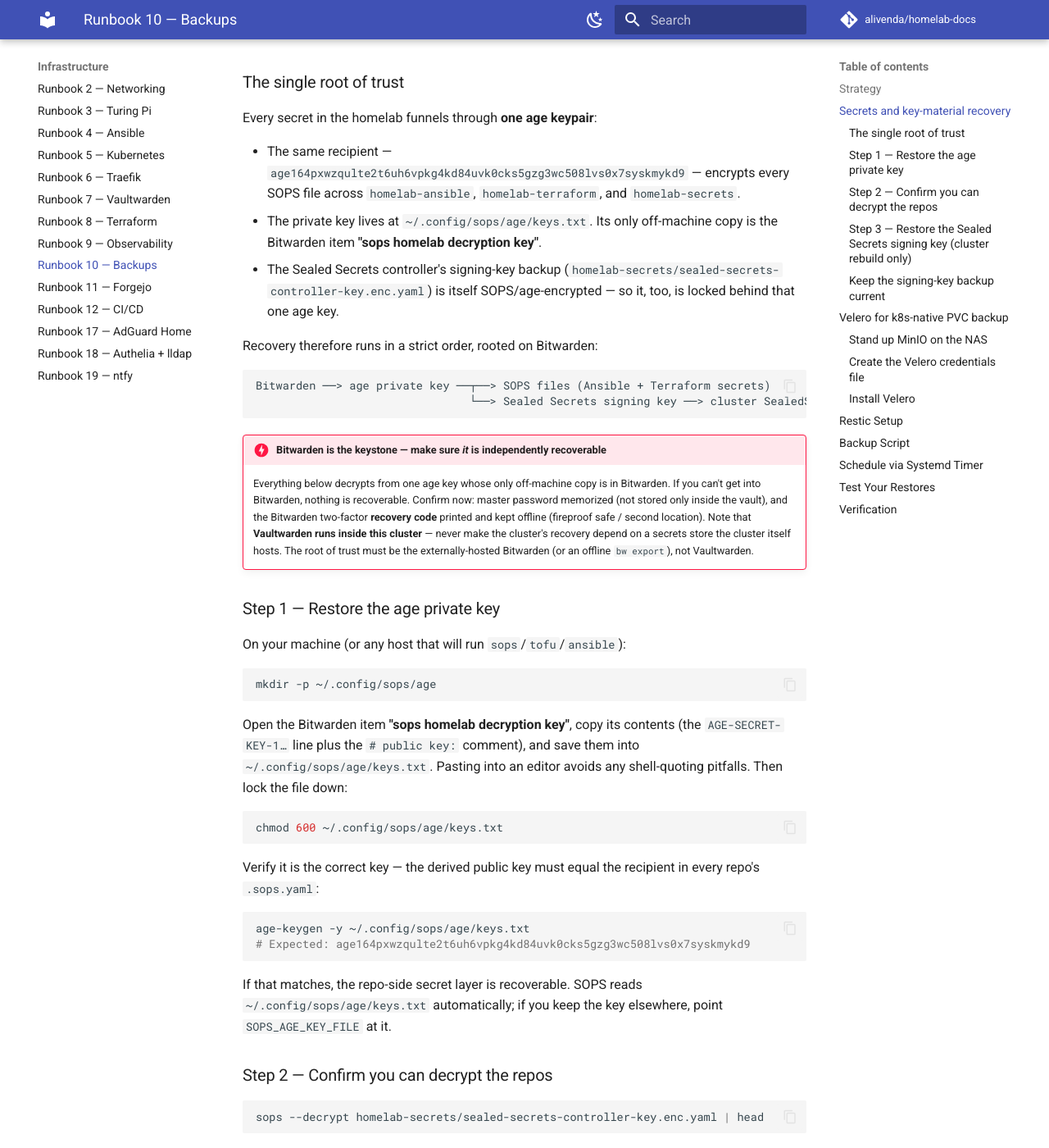
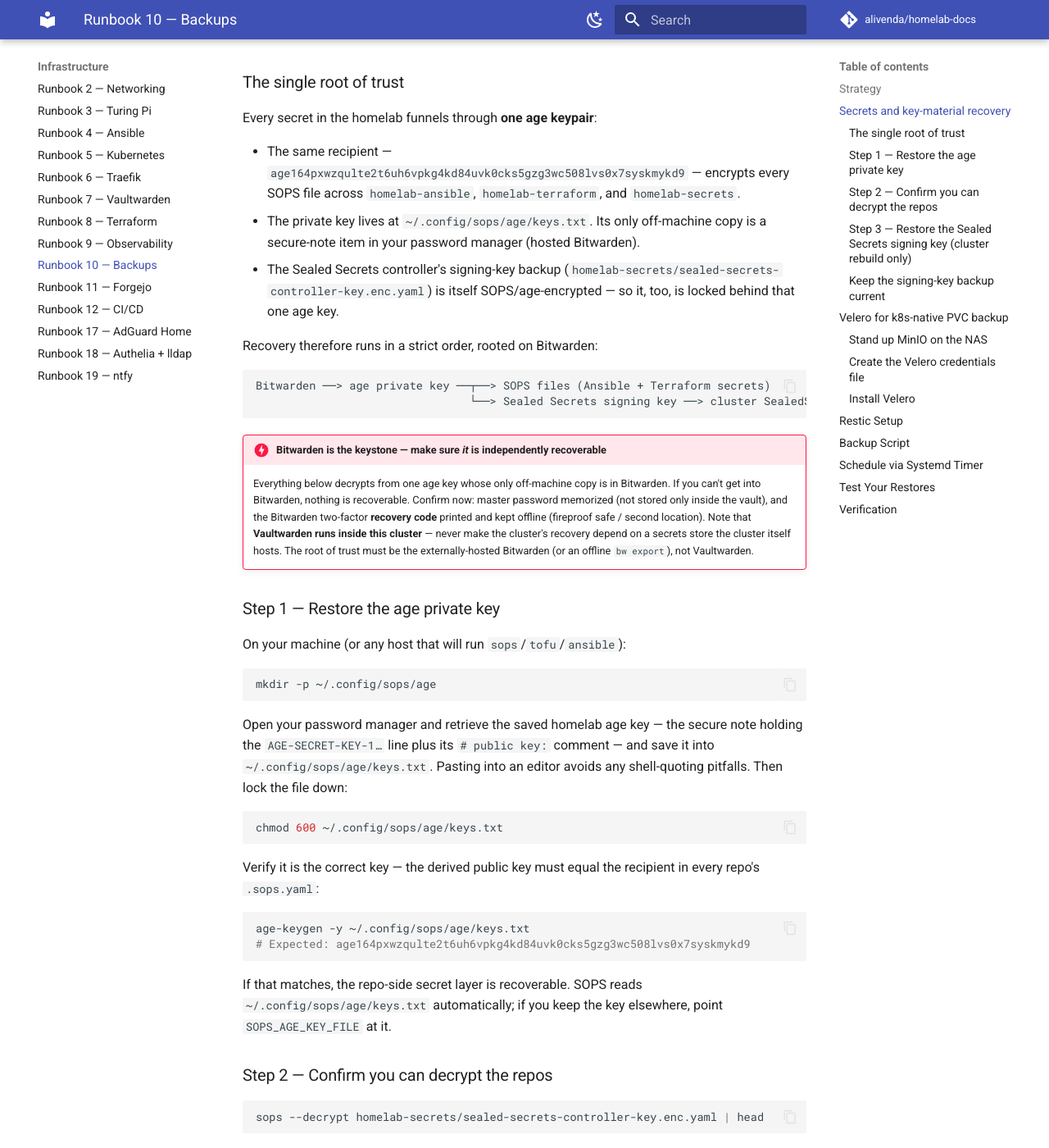
Before and after one commit to alivenda/homelab-docs, an MkDocs documentation site: the page built from docs/10-backups.md, in a window 1280 px wide and 1400 px high, scrolled down 1006 px. Shown: the whole window at 82% size. Built offline with MkDocs 1.6.1 and Material for MkDocs 9.7.7, drawn with Linux system fonts in a browser that asks for light colours; comment, search, counter and statistics services are not loaded.

Commit message:
docs(backups): genericize secret-store item name in recovery runbook
The repo is public; the exact password-manager item name has recon value and
no teaching value. Refer to it generically while keeping the steps actionable.

````diff
--- a/docs/10-backups.md
+++ b/docs/10-backups.md
@@ -27,7 +27,7 @@ This is **step zero of any real disaster recovery**. Restic and Velero restore y
 Every secret in the homelab funnels through **one age keypair**:
 
 - The same recipient — `age164pxwzqulte2t6uh6vpkg4kd84uvk0cks5gzg3wc508lvs0x7syskmykd9` — encrypts every SOPS file across `homelab-ansible`, `homelab-terraform`, and `homelab-secrets`.
-- The private key lives at `~/.config/sops/age/keys.txt`. Its only off-machine copy is the Bitwarden item **"sops homelab decryption key"**.
+- The private key lives at `~/.config/sops/age/keys.txt`. Its only off-machine copy is a secure-note item in your password manager (hosted Bitwarden).
 - The Sealed Secrets controller's signing-key backup (`homelab-secrets/sealed-secrets-controller-key.enc.yaml`) is itself SOPS/age-encrypted — so it, too, is locked behind that one age key.
 
 Recovery therefore runs in a strict order, rooted on Bitwarden:
@@ -48,7 +48,7 @@ On your machine (or any host that will run `sops`/`tofu`/`ansible`):
 mkdir -p ~/.config/sops/age
 ```
 
-Open the Bitwarden item **"sops homelab decryption key"**, copy its contents (the `AGE-SECRET-KEY-1…` line plus the `# public key:` comment), and save them into `~/.config/sops/age/keys.txt`. Pasting into an editor avoids any shell-quoting pitfalls. Then lock the file down:
+Open your password manager and retrieve the saved homelab age key — the secure note holding the `AGE-SECRET-KEY-1…` line plus its `# public key:` comment — and save it into `~/.config/sops/age/keys.txt`. Pasting into an editor avoids any shell-quoting pitfalls. Then lock the file down:
 
 ```sh
 chmod 600 ~/.config/sops/age/keys.txt
````
